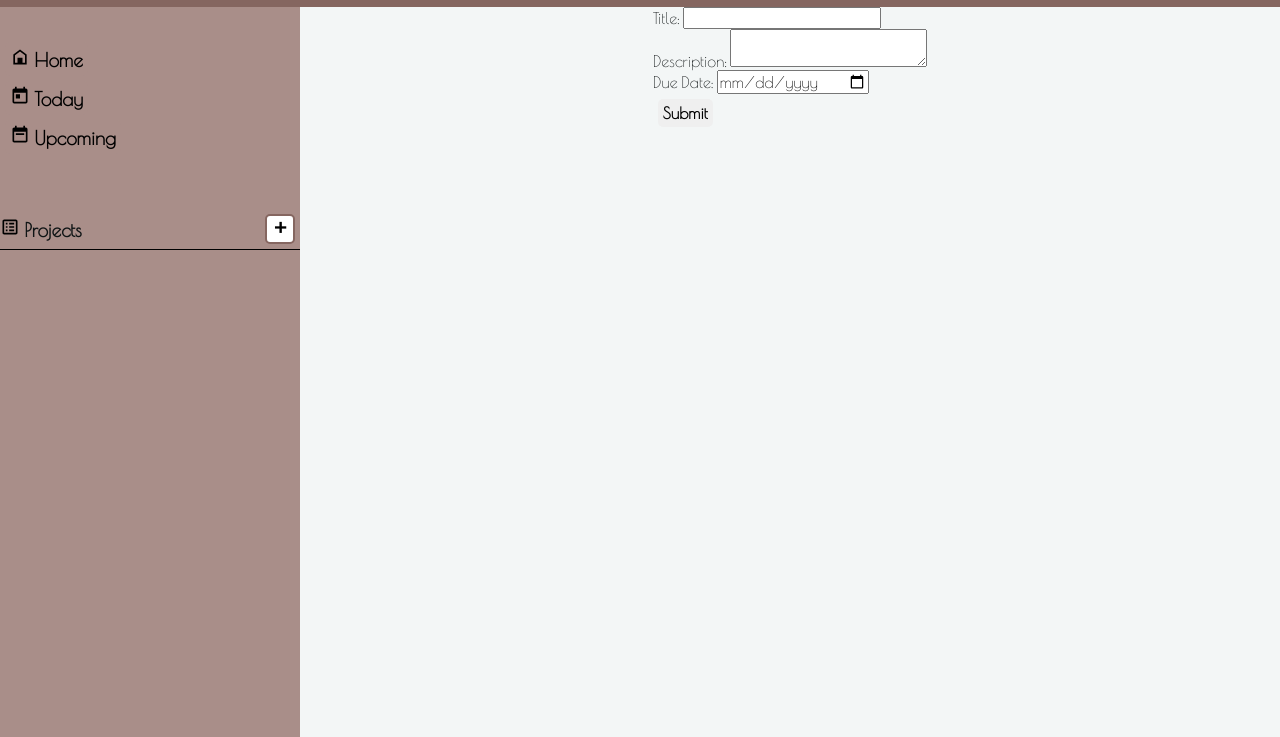
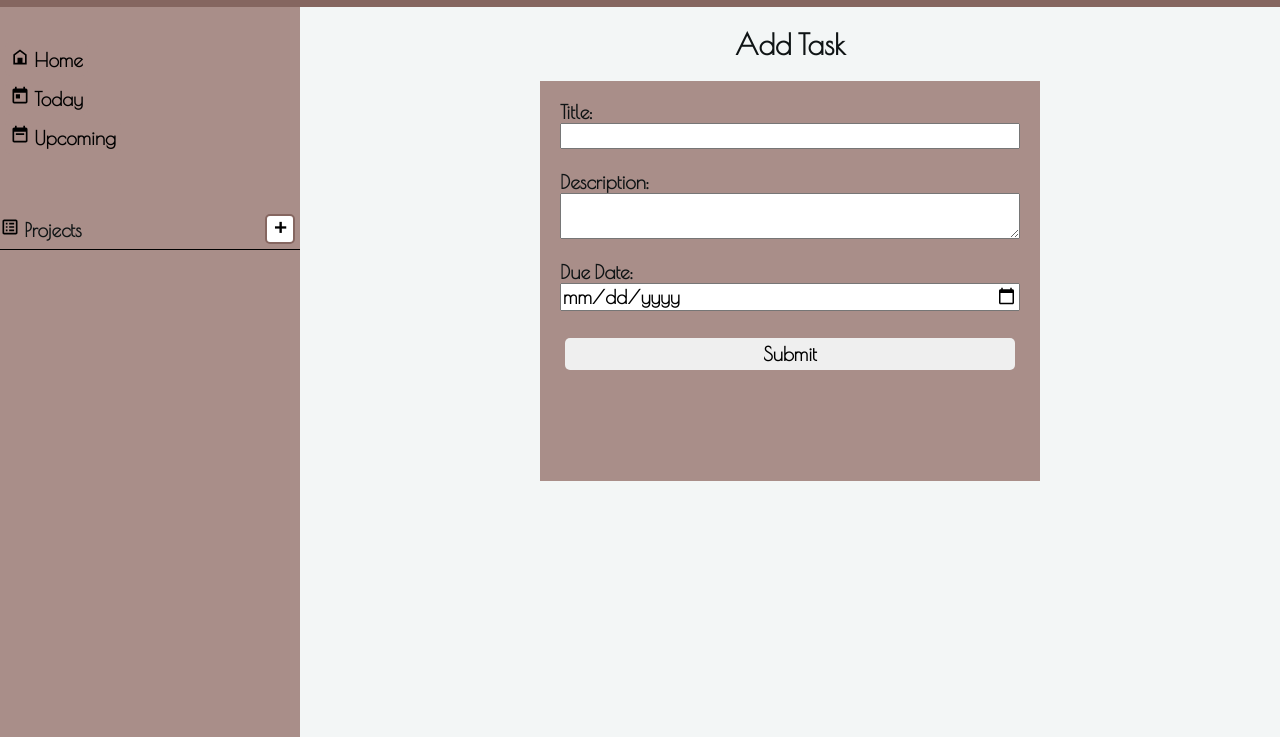
Before and after one commit to callum-laing/todo-list, a website built with Vite: page index.html in a window 1280 px wide. Both pictures are taken after a click on the element "Add Task". Shown: the part 63-800 px from the top of the page. Built offline with nearby package versions, Linux system fonts and the light colour scheme.

Commit message:
added styling to add task form

```diff
--- a/src/task.js
+++ b/src/task.js
@@ -1,6 +1,7 @@
 function taskCreation() {
   const taskPopup = document.querySelector("#mainContent");
   taskPopup.innerHTML = `<div id="taskForm" class="hidden">
+  <h2 class="form-title">Add Task</h2>
         <form id="taskFormFields">
             <label for="title">Title:</label>
             <input type="text" id="title" name="title" required><br>
@@ -11,7 +12,7 @@ function taskCreation() {
             <label for="dueDate">Due Date:</label>
             <input type="date" id="dueDate" name="dueDate" required><br>
 
-            <button type="submit">Submit</button>
+            <button id="form-submit-btn" type="submit">Submit</button>
         </form>
     </div>`;
 }
--- a/style.css
+++ b/style.css
@@ -232,3 +232,30 @@ button {
 #cancelProject:hover {
   background-color: #e34b53;
 }
+
+.form-title {
+  text-align: center;
+  margin-top: 20px;
+}
+
+#taskFormFields {
+  display: flex;
+  flex-direction: column;
+  width: 500px;
+  height: 400px;
+  margin-top: 20px;
+  font-weight: bold;
+  padding: 20px;
+  background-color: #A98E89;
+  font-size: 1.2rem;
+}
+
+#form-submit-btn {
+  border-radius: 5px;
+}
+
+#form-submit-btn:hover {
+  cursor: pointer;
+  background-color: #6fcf6d;
+  border: 1px solid #856660;
+}
```
